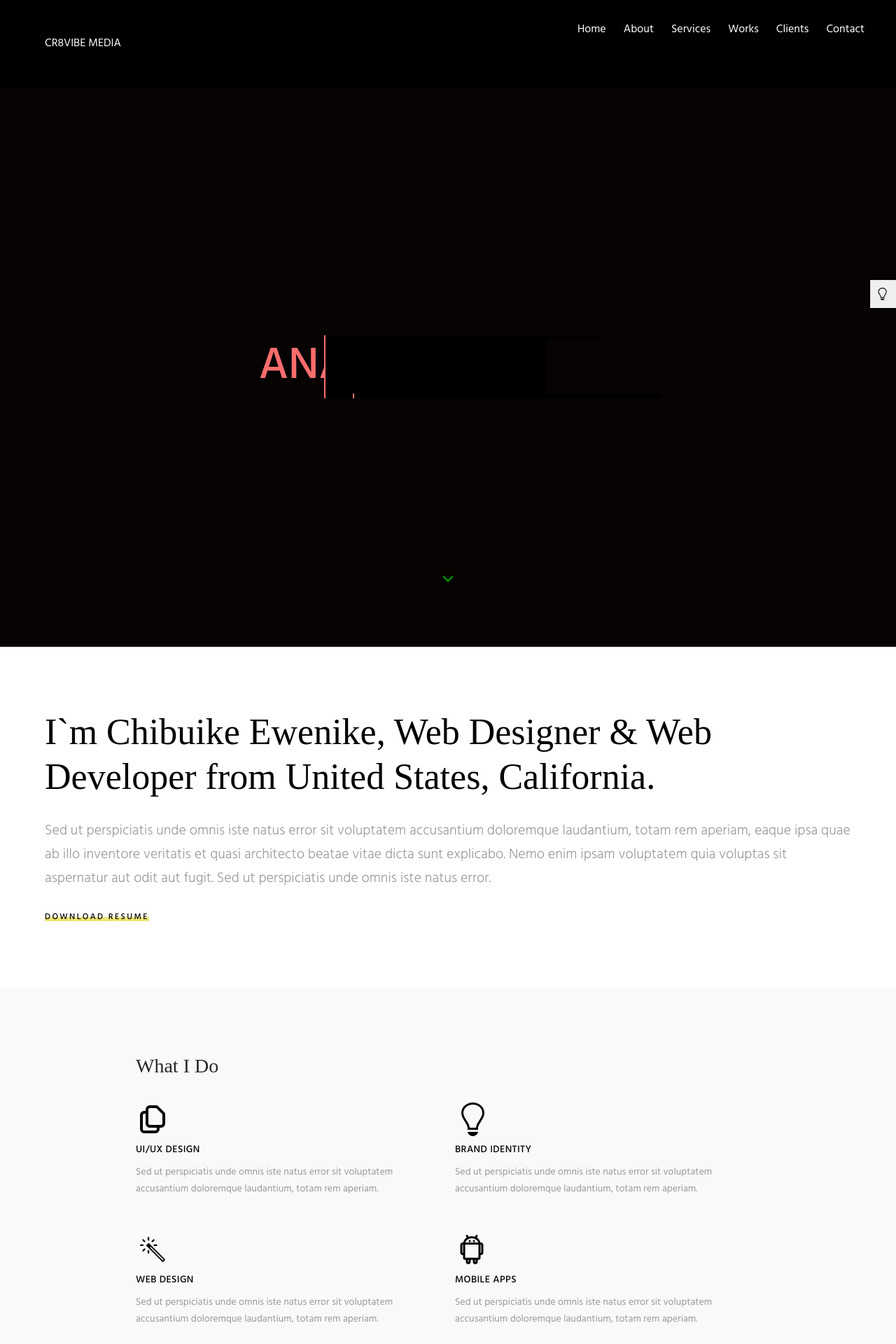
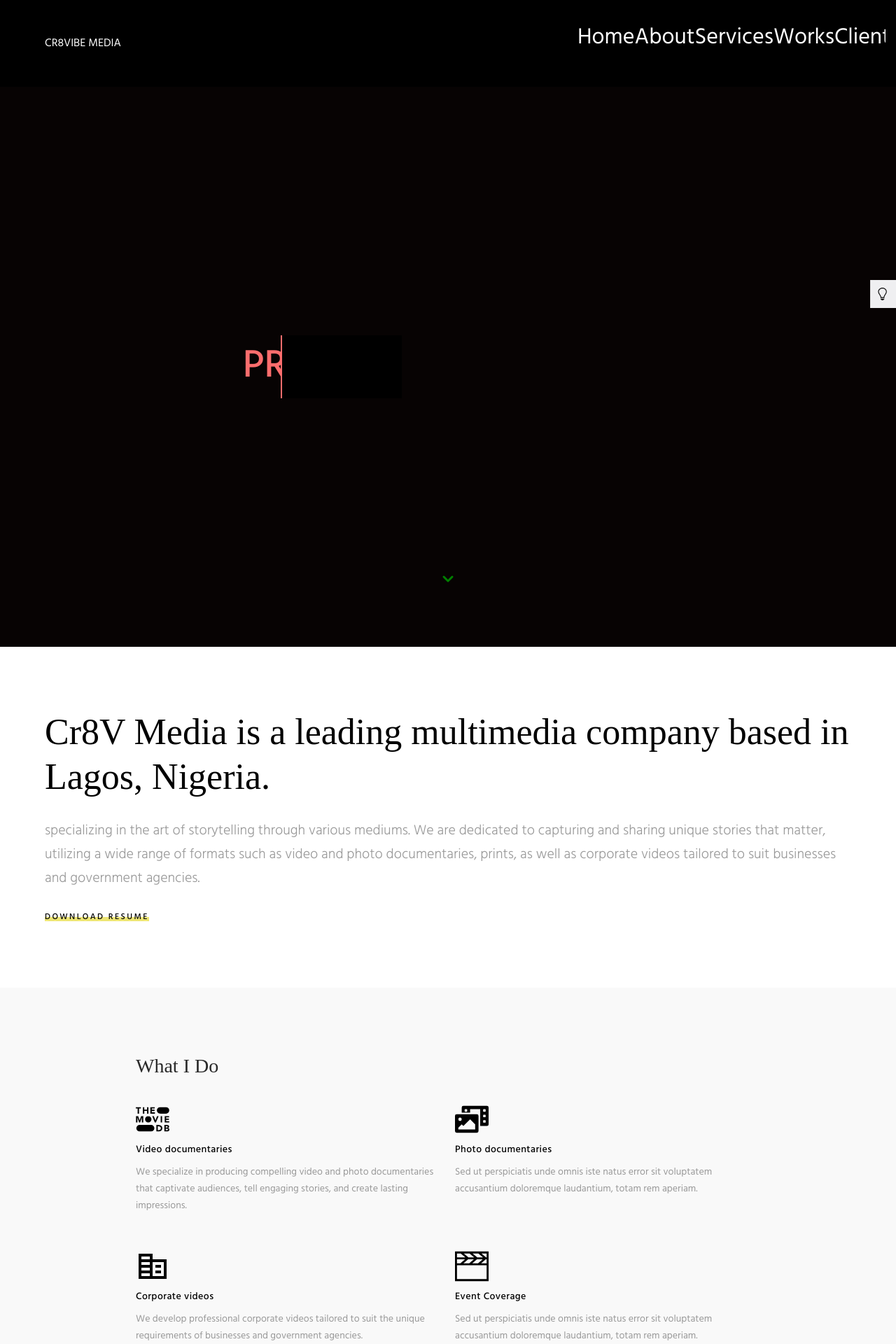
Before and after one commit to Chibuikee/Cr8VMedia, a Next.js app: page / in a window 1280 px wide. Shown: the top 1920 px of the page at 70% size. Built offline with nearby package versions, Linux system fonts and the light colour scheme; a web font is replaced by a local one.

Commit message:
updated contents

```diff
--- a/next.config.js
+++ b/next.config.js
@@ -8,9 +8,13 @@ const nextConfig = {
         hostname: "bslthemes.com",
         pathname: "/**",
       },
+      {
+        protocol: "https",
+        hostname: "i.ibb.co",
+        pathname: "/**",
+      },
     ],
-    domains: ["bslthemes.com", "source.unsplash.com"],
+    domains: ["bslthemes.com", "source.unsplash.com", "i.ibb.co"],
   },
 };
-
 module.exports = nextConfig;
--- a/src/app/globals.css
+++ b/src/app/globals.css
@@ -61,7 +61,7 @@ a {
   font-weight: 500;
   position: relative;
   top: 0;
-  animation: slide 18s steps(6) infinite;
+  animation: slide 16s steps(6) infinite;
   margin-left: 35px;
 }
 @keyframes slide {
@@ -73,7 +73,7 @@ a {
   text-transform: uppercase;
   position: relative;
   margin: 5px 0;
-  line-height: 90px;
+  /* line-height: 90px; */
 }
 .dynamic-txts li span::after {
   content: "";
--- a/src/components/Hero.js
+++ b/src/components/Hero.js
@@ -9,12 +9,12 @@ function Hero({ setIntersecting }) {
   //   console.log(isvisible, "from intro page");
 
   const servivesProvided = [
-    "WEB DESIGN",
-    "MOBILE APPS",
-    "ANALYTICS",
-    "BRAND IDENTITY",
-    "UI/UX DESIGN",
-    "Web Consultancy",
+    "Video documentaries",
+    "Photo documentaries",
+    "Prints",
+    "Corporate videos",
+    "Event Coverage",
+    "Media Consultancy",
   ];
   // const servivesProvided = [
   //   "Video documentaries",
@@ -35,7 +35,7 @@ function Hero({ setIntersecting }) {
           {servivesProvided.map((item, key) => (
             <li
               key={item + key}
-              className="text-[1.4rem] m:text-[2rem] md:text-[2.5rem] mmmd:text-[3.5rem] lg:text-[4rem] "
+              className="text-[1.4rem] m:text-[2rem] md:text-[2.5rem] mmmd:text-[3.5rem] lg:text -[5rem] "
             >
               <span>{item}</span>
             </li>
--- a/src/components/LatestFolder/data.js
+++ b/src/components/LatestFolder/data.js
@@ -6,7 +6,8 @@ export const LatestWorksData = [
     Img: "",
     name: "Chidimma Orjiakor",
     date: "27 May 2023",
-    url: "https://bslthemes.com/html/hendrie/default/images/blog/blog1.png",
+    url: "https://i.ibb.co/MPYqpHp/IMG-20230418-WA0010.jpg",
+    // url: "https://bslthemes.com/html/hendrie/default/images/blog/blog1.png",
   },
   {
     title: "Two Before Arrow Not Relied",
@@ -15,7 +16,8 @@ export const LatestWorksData = [
     Img: "",
     name: "Priscila Akintola",
     date: "20 June 2019",
-    url: "https://bslthemes.com/html/hendrie/default/images/blog/blog2.png",
+    url: "https://i.ibb.co/fxpf8Zc/IMG-20210925-WA0020.jpg",
+    // url: "https://bslthemes.com/html/hendrie/default/images/blog/blog2.png",
   },
   {
     title: "By spite about do of do allow blush",
--- a/src/components/Navbar/Navbar.js
+++ b/src/components/Navbar/Navbar.js
@@ -66,11 +66,11 @@ function Navbar({ isvisible }) {
             <ul
               className={`Nav-menu  pt-[25px] md:pt-0 ${
                 isvisible ? "md:bg-[black] bg-white" : "bg-[#ffffff]"
-              } px-[30px] md:flex md:justify-between h-[100vh] md:h-[initial] md:w-[500px] w-[200px]`}
+              } px-[30px] md:flex md:justify-between h-[100vh] md:h-[initial] w-[200px] md:w-[500px] lg:w-[700px]`}
             >
               {NavMenuList.childList.map((item, key) => (
                 <li
-                  className={`nav-link py-2 md:py-0 ${
+                  className={`nav-link py-2 md:py-0 lg:text-[2rem] ${
                     isvisible ? "text-black md:text-[white]" : "text-black"
                   }`}
                   key={key}
--- a/src/components/RecentWorksFolder/data.js
+++ b/src/components/RecentWorksFolder/data.js
@@ -2,7 +2,8 @@ export const RecentWroksData = [
   {
     title: "Mockups",
     description: "Shopping Bag PSD MockUp",
-    Img: "https://bslthemes.com/html/hendrie/default/images/works/work1.jpg",
+    Img: "https://i.ibb.co/TLnssgm/images-1683984188970.jpg",
+    // Img: "https://bslthemes.com/html/hendrie/default/images/works/work1.jpg",
     url: "",
     details:
       "Mapogo is an expertly crafted UI kit perfect for iOS designers and developers. The free sample includes 10 screens (750x1334 px) that can be easily customized in Photoshop",
@@ -10,7 +11,8 @@ export const RecentWroksData = [
   {
     title: "Branding",
     description: "Realistic Business Cards",
-    Img: "https://bslthemes.com/html/hendrie/default/images/works/work2.jpg",
+    Img: "https://i.ibb.co/FggLRvp/FOR-0316.jpg",
+    // Img: "https://bslthemes.com/html/hendrie/default/images/works/work2.jpg",
     url: "",
     details:
       "Mapogo is an expertly crafted UI kit perfect for iOS designers and developers. The free sample includes 10 screens (750x1334 px) that can be easily customized in Photoshop",
@@ -18,7 +20,8 @@ export const RecentWroksData = [
   {
     title: "Mockups",
     description: "Realistic Business Cards",
-    Img: "https://bslthemes.com/html/hendrie/default/images/works/work3.jpg",
+    Img: "https://i.ibb.co/yRtLYDz/IMG-20210707-WA0035.jpg",
+    // Img: "https://bslthemes.com/html/hendrie/default/images/works/work3.jpg",
     url: "",
     details:
       "Mapogo is an expertly crafted UI kit perfect for iOS designers and developers. The free sample includes 10 screens (750x1334 px) that can be easily customized in Photoshop",
@@ -26,7 +29,9 @@ export const RecentWroksData = [
   {
     title: "Branding",
     description: "Juice Bottle Packaging",
-    Img: "https://bslthemes.com/html/hendrie/default/images/works/work4.jpg",
+    Img: "https://i.ibb.co/Hr9M8Gf/IMG-20221023-WA0059.jpg",
+
+    // Img: "https://bslthemes.com/html/hendrie/default/images/works/work4.jpg",
     url: "",
     details:
       "Mapogo is an expertly crafted UI kit perfect for iOS designers and developers. The free sample includes 10 screens (750x1334 px) that can be easily customized in Photoshop",
@@ -34,7 +39,8 @@ export const RecentWroksData = [
   {
     title: "Photography",
     description: "Mug PSD MockUp",
-    Img: "https://bslthemes.com/html/hendrie/default/images/works/work5.jpg",
+    Img: "https://i.ibb.co/Rj9f3Bp/IMG-6899-1.jpg",
+    // Img: "https://bslthemes.com/html/hendrie/default/images/works/work5.jpg",
     url: "",
     details:
       "Mapogo is an expertly crafted UI kit perfect for iOS designers and developers. The free sample includes 10 screens (750x1334 px) that can be easily customized in Photoshop",
@@ -42,7 +48,9 @@ export const RecentWroksData = [
   {
     title: "UI Kits",
     description: "A4 Paper PSD",
-    Img: "https://bslthemes.com/html/hendrie/default/images/works/work6.jpg",
+    Img: "https://bslthemes.com/html/hendrie/default/images/works/work2.jpg",
+
+    // Img: "https://bslthemes.com/html/hendrie/default/images/works/work6.jpg",
     url: "",
     details:
       "Mapogo is an expertly crafted UI kit perfect for iOS designers and developers. The free sample includes 10 screens (750x1334 px) that can be easily customized in Photoshop",
--- a/src/components/intro.js
+++ b/src/components/intro.js
@@ -6,16 +6,14 @@ function Intro() {
     <section className="py-[90px]" id="Intro">
       <div className="px-[5%]">
         <h3 className="text-[1.75rem] lg:text-[3.25rem] font-[eczar] leading-10 lg:leading-[4rem] font-normal mb-[28px]">
-          I`m Chibuike Ewenike, Web Designer & Web Developer from United States,
-          California.
+          Cr8V Media is a leading multimedia company based in Lagos, Nigeria.
         </h3>
         <p className="text-[1rem] my-[25px] font-[300]  leading-[30px] lg:text-[1.25rem] lg:leading-[2.125rem] text-[#999999]">
-          Sed ut perspiciatis unde omnis iste natus error sit voluptatem
-          accusantium doloremque laudantium, totam rem aperiam, eaque ipsa quae
-          ab illo inventore veritatis et quasi architecto beatae vitae dicta
-          sunt explicabo. Nemo enim ipsam voluptatem quia voluptas sit
-          aspernatur aut odit aut fugit. Sed ut perspiciatis unde omnis iste
-          natus error.
+          specializing in the art of storytelling through various mediums. We
+          are dedicated to capturing and sharing unique stories that matter,
+          utilizing a wide range of formats such as video and photo
+          documentaries, prints, as well as corporate videos tailored to suit
+          businesses and government agencies.
         </p>
         <h5 className="newset inline-block shadow-inner pt-[2px] text-[0.75rem] leading-[12px] cursor-pointer tracking-[0.2em] font-medium">
           DOWNLOAD RESUME
--- a/src/components/servicesfolder/data.js
+++ b/src/components/servicesfolder/data.js
@@ -1,50 +1,51 @@
-import { HiOutlineDocumentDuplicate } from "react-icons/hi";
-import { GoLightBulb } from "react-icons/go";
-import { IoIosColorWand, IoMdAnalytics } from "react-icons/io";
-import { AiOutlineAndroid } from "react-icons/ai";
+import { SiThemoviedatabase } from "react-icons/si";
+import { FaPhotoVideo } from "react-icons/fa";
+import { MdCorporateFare } from "react-icons/md";
+import { IoMdAnalytics } from "react-icons/io";
+import { TfiVideoClapper } from "react-icons/tfi";
 import { TfiCamera } from "react-icons/tfi";
 
 export const servicesData = [
   {
-    icon: HiOutlineDocumentDuplicate,
-    title: "UI/UX DESIGN",
+    icon: SiThemoviedatabase,
+    title: "Video documentaries",
+    details:
+      "We specialize in producing compelling video and photo documentaries that captivate audiences, tell engaging stories, and create lasting impressions.",
+    url: "",
+  },
+  {
+    icon: FaPhotoVideo,
+    title: "Photo documentaries",
     details:
       "Sed ut perspiciatis unde omnis iste natus error sit voluptatem accusantium doloremque laudantium, totam rem aperiam.",
     url: "",
   },
   {
-    icon: GoLightBulb,
-    title: "BRAND IDENTITY",
+    icon: MdCorporateFare,
+    title: "Corporate videos",
     details:
-      "Sed ut perspiciatis unde omnis iste natus error sit voluptatem accusantium doloremque laudantium, totam rem aperiam.",
+      "We develop professional corporate videos tailored to suit the unique requirements of businesses and government agencies.",
     url: "",
   },
   {
-    icon: IoIosColorWand,
-    title: "WEB DESIGN",
-    details:
-      "Sed ut perspiciatis unde omnis iste natus error sit voluptatem accusantium doloremque laudantium, totam rem aperiam.",
-    url: "",
-  },
-  {
-    icon: AiOutlineAndroid,
-    title: "MOBILE APPS",
+    icon: TfiVideoClapper,
+    title: "Event Coverage",
     details:
       "Sed ut perspiciatis unde omnis iste natus error sit voluptatem accusantium doloremque laudantium, totam rem aperiam.",
     url: "",
   },
   {
     icon: IoMdAnalytics,
-    title: "ANALYTICS",
+    title: "Media Consultancy",
     details:
-      "Sed ut perspiciatis unde omnis iste natus error sit voluptatem accusantium doloremque laudantium, totam rem aperiam.",
+      "With our expertise and industry insights, we provide comprehensive media consultancy services. From strategic planning to content development, distribution strategies, and audience engagement.",
     url: "",
   },
   {
     icon: TfiCamera,
-    title: "PHOTOGRAPHY",
+    title: "Prints",
     details:
-      "Sed ut perspiciatis unde omnis iste natus error sit voluptatem accusantium doloremque laudantium, totam rem aperiam.",
+      "Our team of skilled photographers and designers create visually stunning prints that showcase the essence of your story or brand.",
     url: "",
   },
 ];
```
Also changed, not shown: public/safari-pinned-tab.svg.
